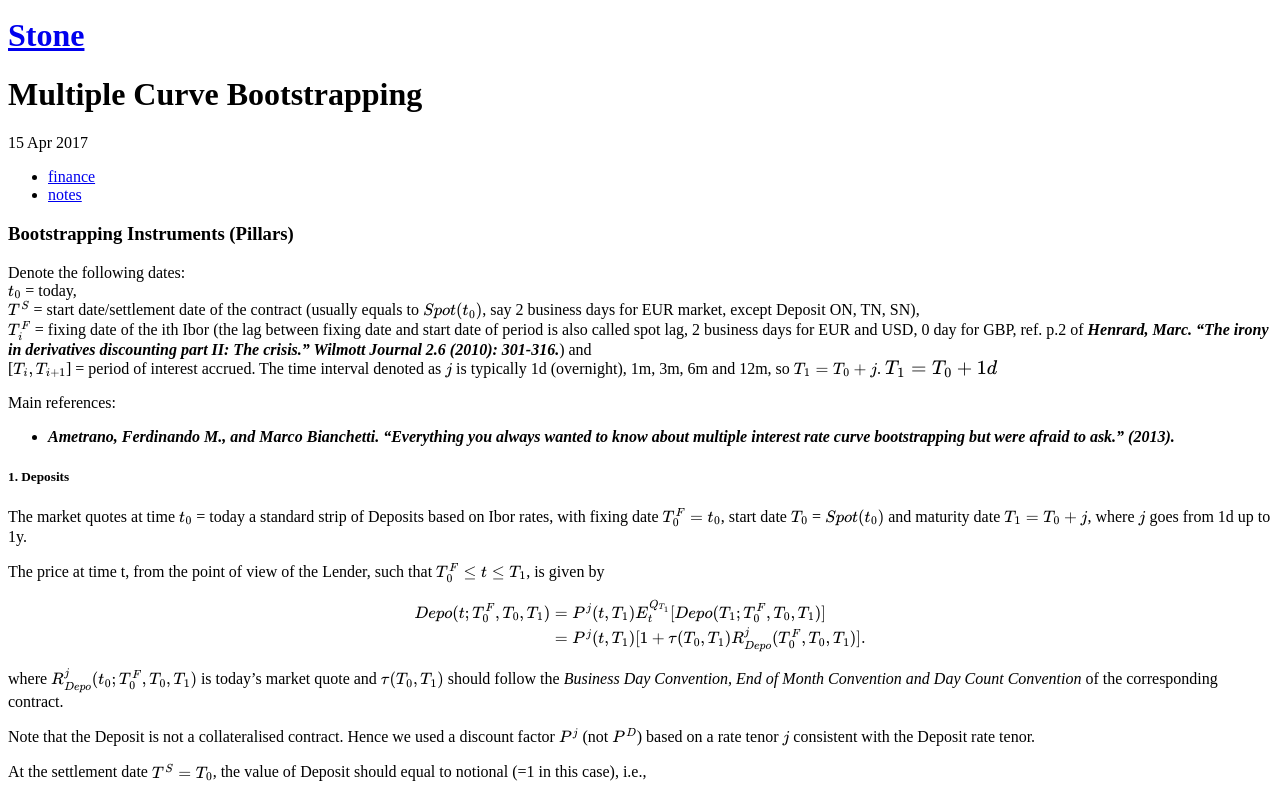
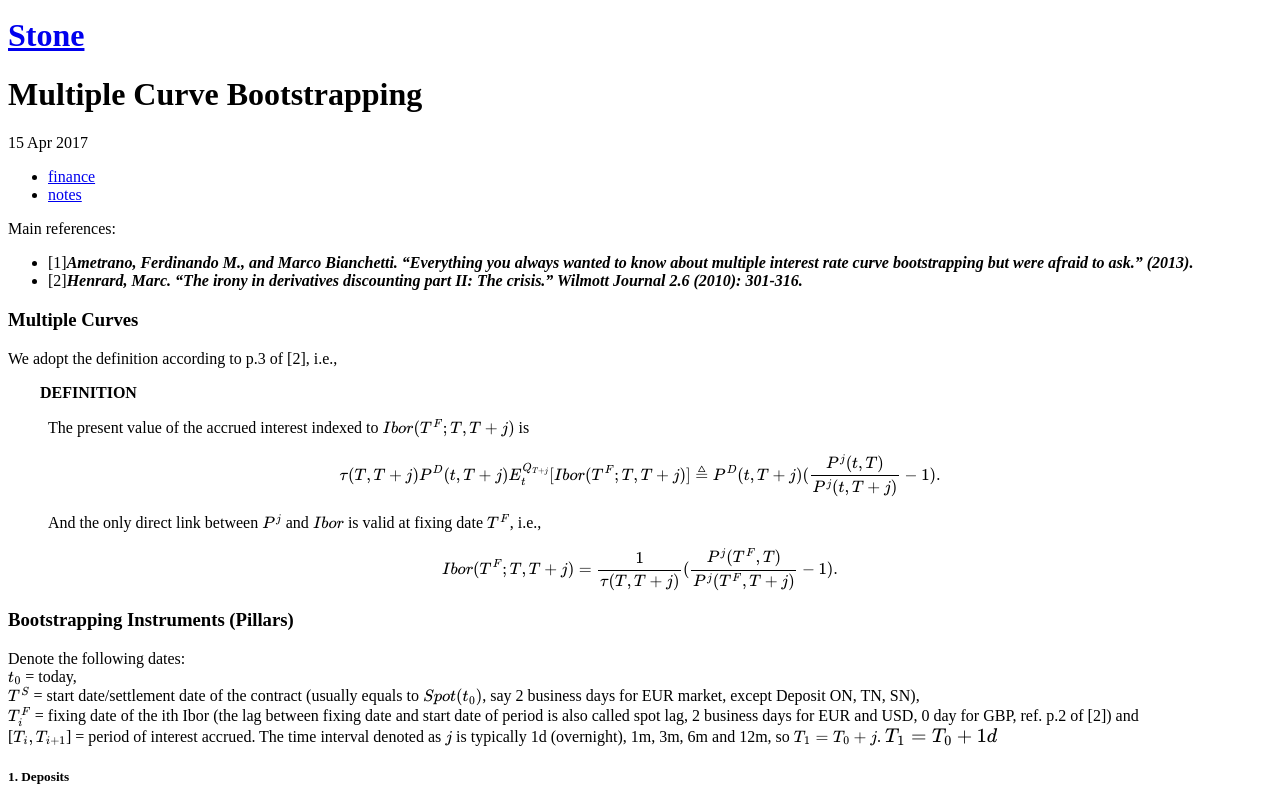
Before and after one commit to scuiaa555/scuiaa555.github.io, a Jekyll site: the page built from _posts/2017-04-15-Multi-Curve-Bootstrapping.md, in a window 1280 px wide and 900 px high, cut to the strip 112-900 px from the top of the window. Built offline with Jekyll 4.4.1, drawn with Linux system fonts in a browser that asks for light colours; formulas are drawn with MathJax 3; comment, search, counter and statistics services are not loaded.

Commit message:
Modified on Sun Apr 16 12:51:42 HKT 2017

```diff
--- a/_posts/2017-04-15-Multi-Curve-Bootstrapping.md
+++ b/_posts/2017-04-15-Multi-Curve-Bootstrapping.md
@@ -8,17 +8,40 @@ comments: true
 share: true
 ---
 
+Main references:
+
+* [1]***Ametrano, Ferdinando M., and Marco Bianchetti. "Everything you always wanted to know about multiple interest rate curve bootstrapping but were afraid to ask." (2013).***
+* [2]***Henrard, Marc. "The irony in derivatives discounting part II: The crisis." Wilmott Journal 2.6 (2010): 301-316.***
+
+
+### Multiple Curves
+
+We adopt the definition according to p.3 of [2], i.e.,
+
+&emsp;&emsp;**DEFINITION**
+
+> The present value of the accrued interest indexed to $Ibor(T^F;T,T+j)$ is
+>
+> $$
+> \tau(T,T+j)P^D(t,T+j)E_t^{Q_{T+j}}[Ibor(T^F;T,T+j)]\triangleq P^D(t,T+j)(\frac{P^j(t,T)}{P^j(t,T+j)}-1).
+> $$
+>
+> And the only direct link between $P^j$ and $Ibor$ is valid at fixing date $T^F$, i.e.,
+>
+> $$
+> Ibor(T^F;T,T+j)=\frac{1}{\tau(T,T+j)}(\frac{P^j(T^F,T)}{P^j(T^F,T+j)}-1).
+> $$
+
+
+
 ### Bootstrapping Instruments (Pillars)
 
 Denote the following dates: <br>
 $t_0$ = today, <br>
 $T^S$ = start date/settlement date of the contract (usually equals to $Spot(t_0)$, say 2 business days for EUR market, except Deposit ON, TN, SN), <br>
-$T_i^F$ = fixing date of the ith Ibor (the lag between fixing date and start date of period is also called spot lag, 2 business days for EUR and USD, 0 day for GBP, ref. p.2 of ***Henrard, Marc. "The irony in derivatives discounting part II: The crisis." Wilmott Journal 2.6 (2010): 301-316.***) and <br>
+$T_i^F$ = fixing date of the ith Ibor (the lag between fixing date and start date of period is also called spot lag, 2 business days for EUR and USD, 0 day for GBP, ref. p.2 of [2]) and <br>
 [$T_i,T_{i+1}$] = period of interest accrued. The time interval denoted as $j$ is typically 1d (overnight), 1m, 3m, 6m and 12m, so $T_1=T_0+j$. $\large{T_1=T_0+1d}$
 
-Main references:
-
-* ***Ametrano, Ferdinando M., and Marco Bianchetti. "Everything you always wanted to know about multiple interest rate curve bootstrapping but were afraid to ask." (2013).***
 
 ##### 1. Deposits
 
```
